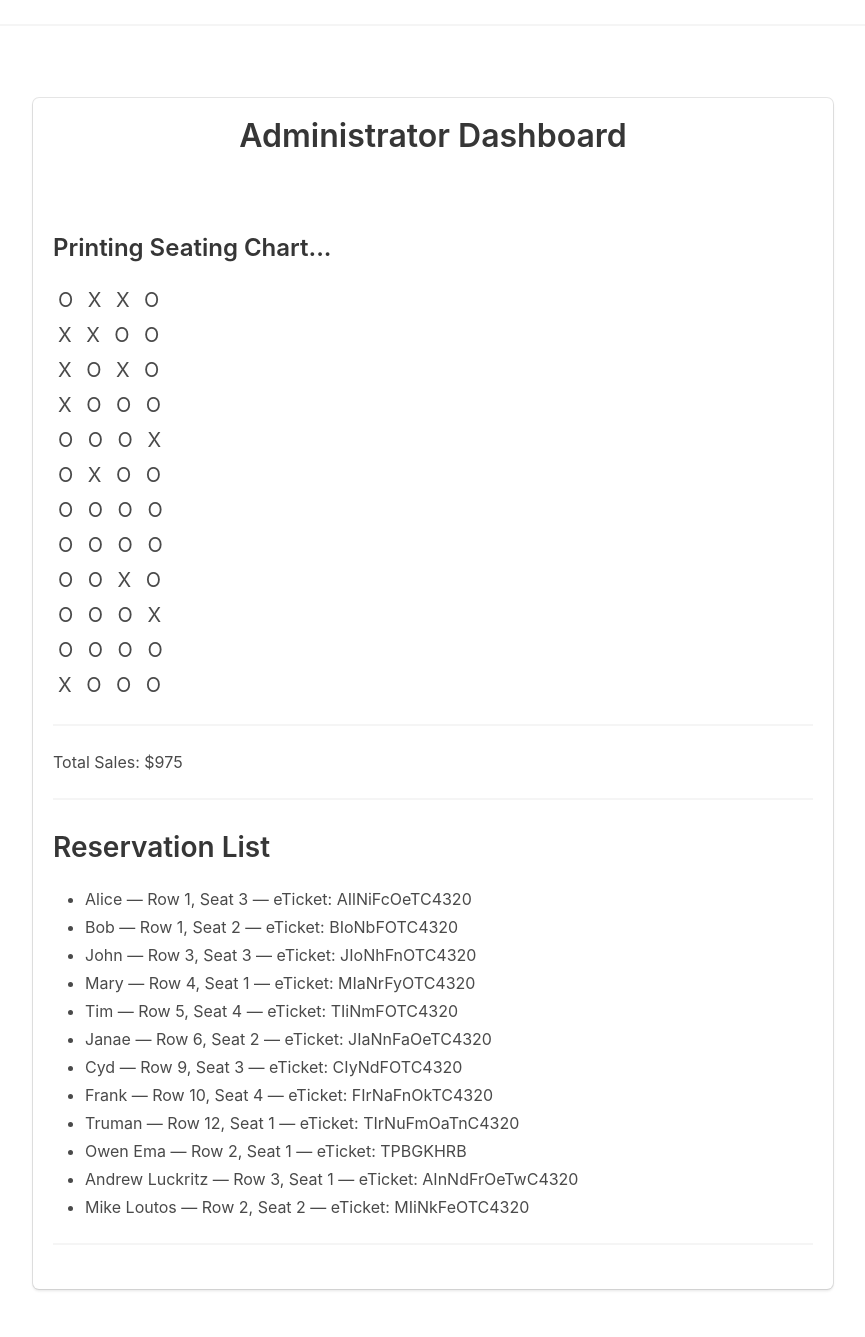
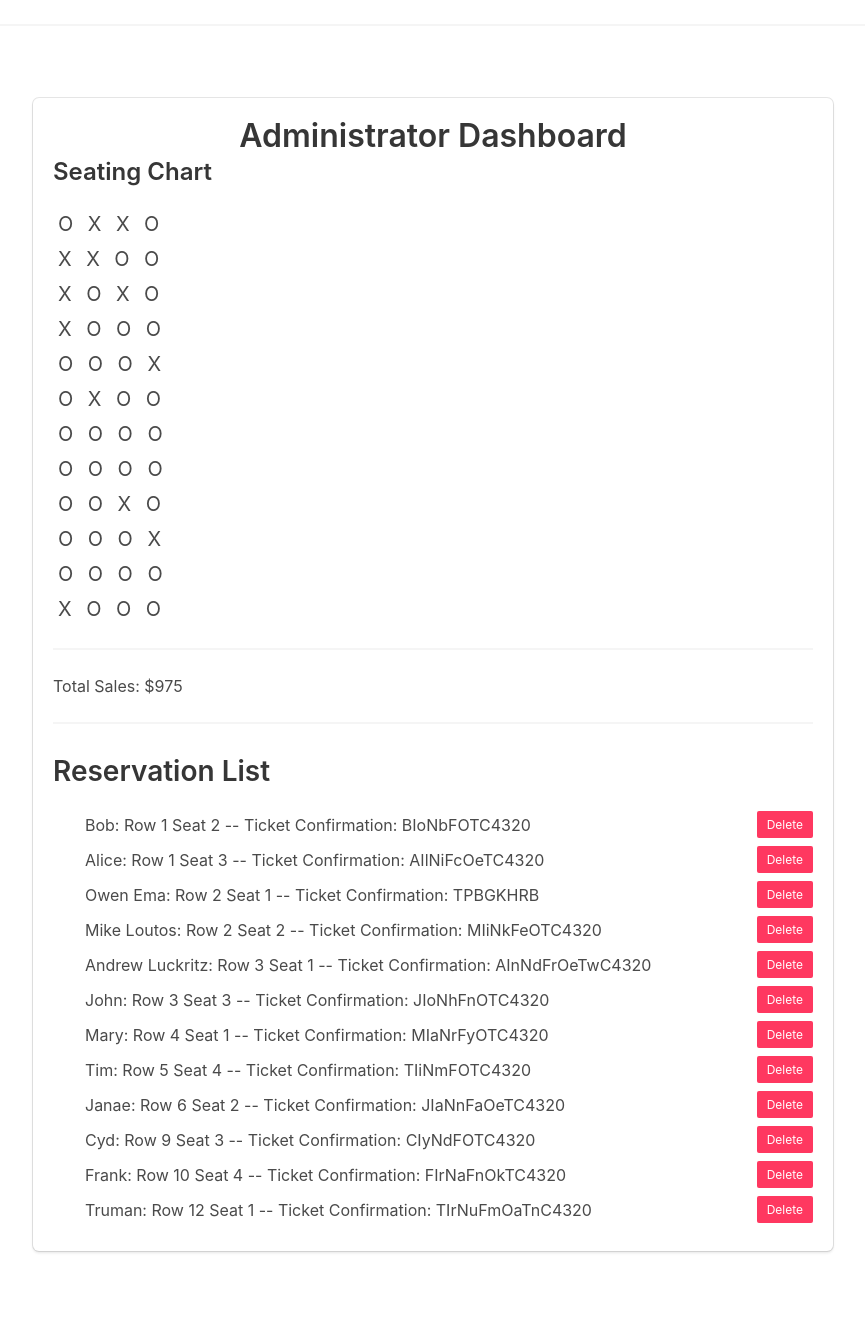
Before and after one commit to hferguson1010/IT4320_Final_Project, a Flask app: page /admin/ in a window 1280 px wide. Shown: the part 72-1409 px from the top of the page, without its empty margins (207-1072 px from the left). After the commit the page ends 1325 px from the top, so only its background shows below. Run offline with Flask 3, Linux system fonts and the light colour scheme; a user stored in the database is signed in.

Commit message:
Delete reservation functionality

```diff
--- a/admin/routes.py
+++ b/admin/routes.py
@@ -3,37 +3,39 @@ from flask import (
     request, redirect, url_for,
     flash, session
 )
-from models import Admin, Reservation
+from models import Admin, Reservation, db
 
 admin_bp = Blueprint(
     'admin', __name__,
-    template_folder='templates',
-    url_prefix='/admin'
+    url_prefix='/admin',
+    template_folder='templates'
 )
+
+def get_cost_matrix():
+    return [[100, 75, 50, 100] for _ in range(12)]
 
 @admin_bp.route('/', methods=['GET', 'POST'])
 def login():
-    seating_chart = None
-    reservations = None
+    seating_chart = [['available' for _ in range(4)] for _ in range(12)]
+    reservations = []
     total_sales = 0
 
-    if request.method == 'POST':
-        username = request.form.get('username')
-        password = request.form.get('password')
-
+    if request.method == 'POST' and 'username' in request.form:
+        username = request.form.get('username', '')
+        password = request.form.get('password', '')
         admin = Admin.query.filter_by(username=username).first()
         if admin and admin.password == password:
             session['admin_logged_in'] = True
             flash('Login successful!', 'success')
-        else:
-            flash('Invalid credentials', 'error')
             return redirect(url_for('admin.login'))
+        flash('Invalid credentials', 'error')
+        return redirect(url_for('admin.login'))
 
     if session.get('admin_logged_in'):
+        reservations = Reservation.query.order_by(
+            Reservation.seatRow, Reservation.seatColumn
+        ).all()
         cost_matrix = get_cost_matrix()
-        seating_chart = [[None for _ in range(4)] for _ in range(12)]
-        total_sales = 0
-        reservations = Reservation.query.all()
         for r in reservations:
             seating_chart[r.seatRow][r.seatColumn] = 'reserved'
             total_sales += cost_matrix[r.seatRow][r.seatColumn]
@@ -45,5 +47,14 @@ def login():
         total_sales=total_sales
     )
 
-def get_cost_matrix():
-    return [[100, 75, 50, 100] for _ in range(12)]
+@admin_bp.route('/delete/<int:reservation_id>', methods=['POST'])
+def delete_reservation(reservation_id):
+    if not session.get('admin_logged_in'):
+        flash('Please log in first.', 'error')
+        return redirect(url_for('admin.login'))
+
+    reservation = Reservation.query.get_or_404(reservation_id)
+    db.session.delete(reservation)
+    db.session.commit()
+    flash(f'Reservation for {reservation.passengerName} deleted.', 'success')
+    return redirect(url_for('admin.login'))
--- a/admin/templates/login.html
+++ b/admin/templates/login.html
@@ -6,11 +6,9 @@
   <div class="container" style="max-width: 800px; margin: auto;">
 
     <div class="box">
-      <!-- If not logged in, show login form -->
       {% if not session.get('admin_logged_in') %}
+        <!-- Login Form -->
         <h1 class="title">Administrator Login</h1>
-        <br>
-
         <form method="post" action="{{ url_for('admin.login') }}">
           <div class="field">
             <label class="label">Username</label>
@@ -18,14 +16,12 @@
               <input class="input" type="text" name="username" placeholder="Username" required>
             </div>
           </div>
-
           <div class="field">
             <label class="label">Password</label>
             <div class="control">
               <input class="input" type="password" name="password" placeholder="Password" required>
             </div>
           </div>
-
           <div class="field">
             <div class="control">
               <button class="button is-link" type="submit">Log In</button>
@@ -34,17 +30,16 @@
         </form>
 
       {% else %}
-      <!-- If logged in, show dashboard -->
+        <!-- Dashboard -->
         <h1 class="title" style="text-align: center;">Administrator Dashboard</h1>
-        <br>
 
         <!-- Seating Chart -->
-        <h3 class="subtitle">Printing Seating Chart...</h3>
+        <h3 class="subtitle">Seating Chart</h3>
         <div style="text-align: left;">
           {% for row in seating_chart %}
             <div style="margin-bottom: 5px;">
               {% for seat in row %}
-                {% if seat %}
+                {% if seat == 'reserved' %}
                   <span style="margin: 5px; font-size: 20px;">X</span>
                 {% else %}
                   <span style="margin: 5px; font-size: 20px;">O</span>
@@ -65,16 +60,19 @@
         <h2 class="subtitle">Reservation List</h2>
         <ul class="has-text-left">
           {% for res in reservations %}
-            <li>
-              {{ res.passengerName }} —
-              Row {{ res.seatRow + 1 }},
-              Seat {{ res.seatColumn + 1 }} —
-              eTicket: {{ res.eTicketNumber }}
+            <li style="display:flex; justify-content:space-between; align-items:center; margin-bottom:0.5rem;">
+              <span>
+                {{ res.passengerName }}: Row {{ res.seatRow+1 }} Seat {{ res.seatColumn+1 }}
+                -- Ticket Confirmation: {{ res.eTicketNumber }}
+              </span>
+              <form method="post" action="{{ url_for('admin.delete_reservation', reservation_id=res.id) }}">
+                <button class="button is-small is-danger">Delete</button>
+              </form>
             </li>
+          {% else %}
+            <li>No reservations yet.</li>
           {% endfor %}
         </ul>
-
-        <hr>
 
       {% endif %}
     </div>
```
Also changed, not shown: final_project_files/reservations.db.
